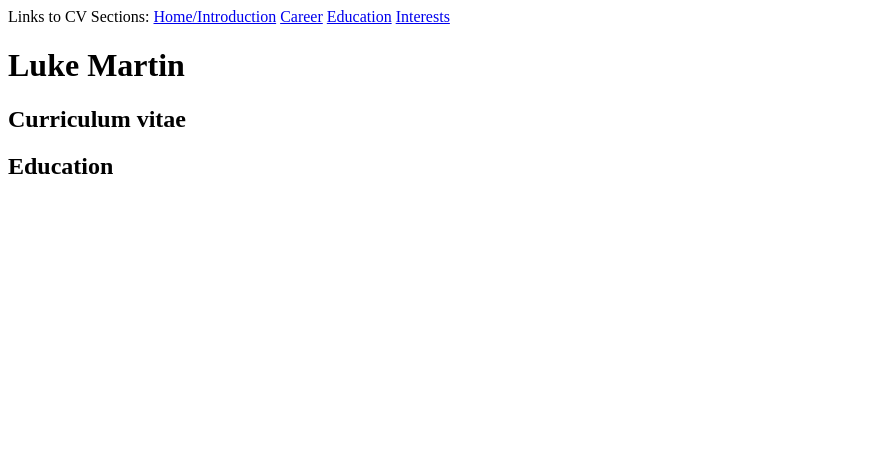
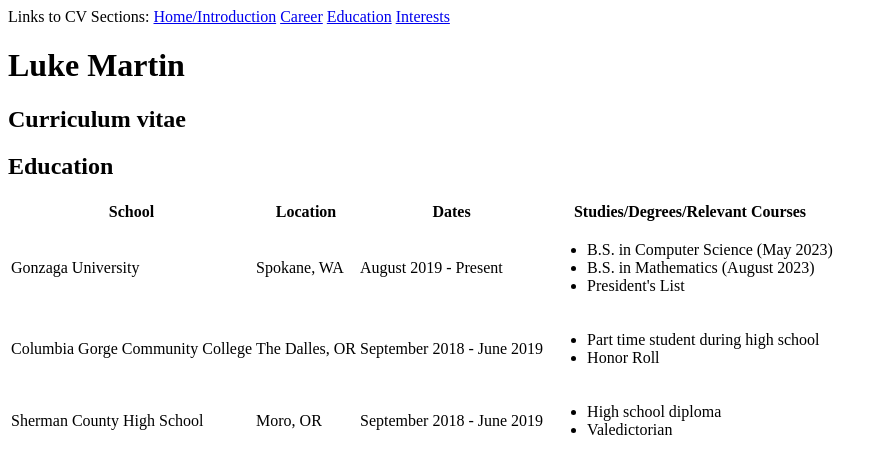
Before and after one commit to lmartin5/HW2, a plain HTML site: page docs/education/index.html in a window 1280 px wide. Shown: the whole page, without its empty margins (0-887 px from the left). Drawn offline with Linux system fonts and the light colour scheme.

Commit message:
HTML validation complete, homework done

```diff
--- a/docs/education/index.html
+++ b/docs/education/index.html
@@ -1,8 +1,9 @@
 <!DOCTYPE html>
-<html>
+<html lang="en">
 <head>
     <title>Luke Martin CV: Education</title>
     <link rel="icon" href="../logo.png">
+    <meta charset="utf-8">
 </head>
 <body>
     <header>
@@ -19,6 +20,46 @@
 
     <main>
         <h2>Education</h2>
+        <table>
+            <thead>
+                <tr>
+                    <th>School</th>
+                    <th>Location</th>
+                    <th>Dates</th>
+                    <th>Studies/Degrees/Relevant Courses</th>
+                </tr>
+            </thead>
+            <tbody>
+                <tr>
+                    <td>Gonzaga University</td>
+                    <td>Spokane, WA</td>
+                    <td>August 2019 - Present</td>
+                    <td><ul>
+                        <li>B.S. in Computer Science (May 2023)</li>
+                        <li>B.S. in Mathematics (August 2023)</li>
+                        <li>President's List</li>
+                    </ul></td>
+                </tr>
+                <tr>
+                    <td>Columbia Gorge Community College</td>
+                    <td>The Dalles, OR</td>
+                    <td>September 2018 - June 2019</td>
+                    <td><ul>
+                        <li>Part time student during high school</li>
+                        <li>Honor Roll</li>
+                    </ul></td>
+                </tr>
+                <tr>
+                    <td>Sherman County High School</td>
+                    <td>Moro, OR</td>
+                    <td>September 2018 - June 2019</td>
+                    <td><ul>
+                        <li>High school diploma</li>
+                        <li>Valedictorian</li>
+                    </ul></td>
+                </tr>
+            </tbody>
+        </table>
     </main>
 </body>
 </html>
```
Also changed, not shown: docs/career/index.html (+2 -3 lines), docs/index.html (+2 -3 lines), docs/interests/index.html (+2 -3 lines).
